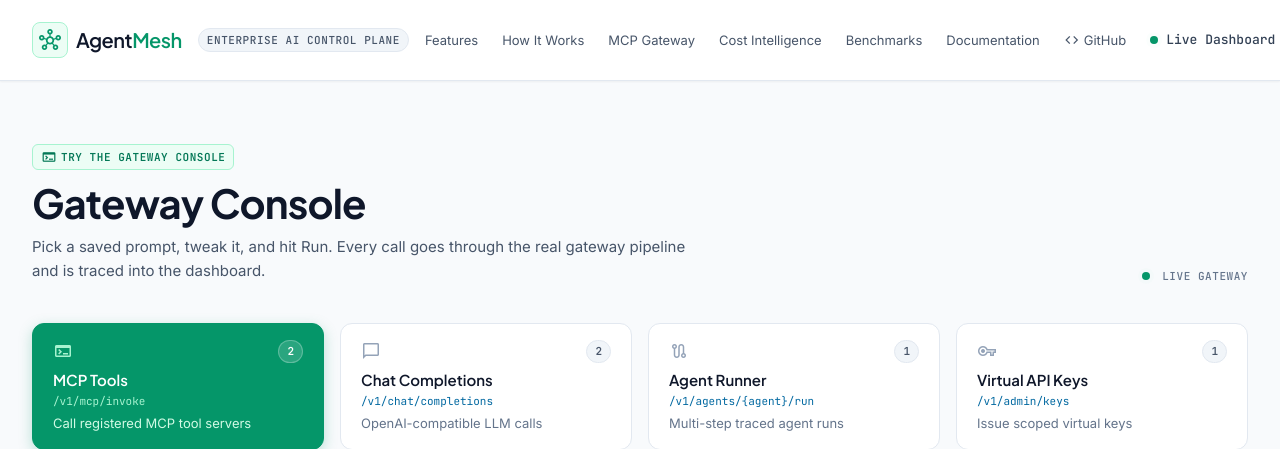
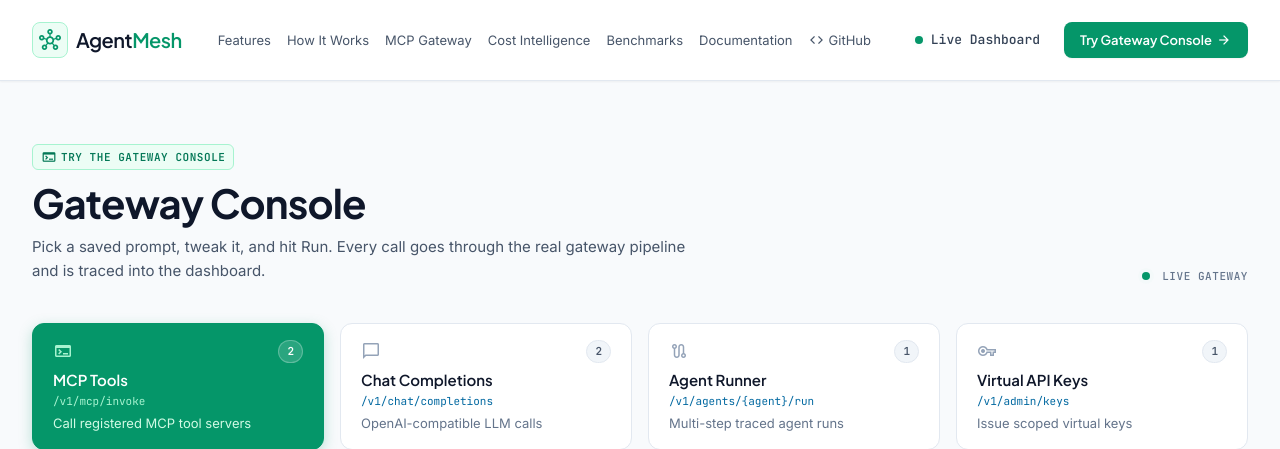
Before and after one commit to Apoorva5544/Agentmesh, a FastAPI app: page /sandbox in a window 1280 px wide. Shown: the top 449 px of the page. Run offline with FastAPI, Linux system fonts and the light colour scheme; parts of the project's set-up code (start-up, migrations or seed data) failed here and were passed over; some libraries are stand-ins or nearby versions.

Commit message:
header overlap fix

```diff
--- a/app/templates/partials/header.html
+++ b/app/templates/partials/header.html
@@ -1,5 +1,5 @@
 <header class="fixed top-0 w-full z-50 bg-white/90 backdrop-blur-xl border-b border-slate-200 shadow-sm"><div class="h-20 max-w-[1280px] mx-auto px-margin flex items-center justify-between gap-space-md">
-<div class="flex items-center gap-space-md shrink-0"><a class="flex items-center gap-space-xs group" data-path="home" href="/"><div class="w-9 h-9 rounded-lg bg-emerald-50 border border-emerald-200 flex items-center justify-center text-emerald-600 group-hover:bg-emerald-100 transition-colors"><span class="material-symbols-outlined text-[22px]">hub</span></div><span class="font-headline-md text-headline-md tracking-tight text-slate-900">Agent<span class="text-emerald-600">Mesh</span></span></a><span class="hidden xl:inline-flex items-center px-space-xs py-space-2xs rounded-full bg-slate-100 border border-slate-200 font-label-mono-xs text-label-mono-xs text-slate-600 uppercase tracking-wider">Enterprise AI Control Plane</span></div>
-<nav class="hidden lg:flex items-center gap-space-md xl:gap-space-lg shrink-0" data-active-classes="text-emerald-600 font-semibold"><a class="font-body-sm text-body-sm text-slate-600 hover:text-slate-900 transition-colors whitespace-nowrap" data-path="features" href="/#features">Features</a><a class="font-body-sm text-body-sm text-slate-600 hover:text-slate-900 transition-colors whitespace-nowrap" data-path="how-it-works" href="/#how-it-works">How It Works</a><a class="font-body-sm text-body-sm text-slate-600 hover:text-slate-900 transition-colors whitespace-nowrap" data-path="mcp-gateway" href="/#mcp-gateway">MCP Gateway</a><a class="font-body-sm text-body-sm text-slate-600 hover:text-slate-900 transition-colors whitespace-nowrap" data-path="cost-intelligence" href="/#cost-intelligence">Cost Intelligence</a><a class="font-body-sm text-body-sm text-slate-600 hover:text-slate-900 transition-colors whitespace-nowrap" data-path="benchmarks" href="/#features">Benchmarks</a><a class="font-body-sm text-body-sm text-slate-600 hover:text-slate-900 transition-colors whitespace-nowrap" data-path="documentation" href="/docs">Documentation</a><a class="font-body-sm text-body-sm text-slate-600 hover:text-slate-900 transition-colors whitespace-nowrap inline-flex items-center gap-space-2xs" href="https://github.com/Apoorva5544/Agentmesh" target="_blank" rel="noopener"><span class="material-symbols-outlined text-[16px]">code</span>GitHub</a></nav>
+<div class="flex items-center gap-space-md shrink-0"><a class="flex items-center gap-space-xs group" data-path="home" href="/"><div class="w-9 h-9 rounded-lg bg-emerald-50 border border-emerald-200 flex items-center justify-center text-emerald-600 group-hover:bg-emerald-100 transition-colors"><span class="material-symbols-outlined text-[22px]">hub</span></div><span class="font-headline-md text-headline-md tracking-tight text-slate-900">Agent<span class="text-emerald-600">Mesh</span></span></a></div>
+<nav class="hidden lg:flex items-center gap-space-md shrink-0" data-active-classes="text-emerald-600 font-semibold"><a class="font-body-sm text-body-sm text-slate-600 hover:text-slate-900 transition-colors whitespace-nowrap" data-path="features" href="/#features">Features</a><a class="font-body-sm text-body-sm text-slate-600 hover:text-slate-900 transition-colors whitespace-nowrap" data-path="how-it-works" href="/#how-it-works">How It Works</a><a class="font-body-sm text-body-sm text-slate-600 hover:text-slate-900 transition-colors whitespace-nowrap" data-path="mcp-gateway" href="/#mcp-gateway">MCP Gateway</a><a class="hidden xl:inline font-body-sm text-body-sm text-slate-600 hover:text-slate-900 transition-colors whitespace-nowrap" data-path="cost-intelligence" href="/#cost-intelligence">Cost Intelligence</a><a class="hidden xl:inline font-body-sm text-body-sm text-slate-600 hover:text-slate-900 transition-colors whitespace-nowrap" data-path="benchmarks" href="/#features">Benchmarks</a><a class="font-body-sm text-body-sm text-slate-600 hover:text-slate-900 transition-colors whitespace-nowrap" data-path="documentation" href="/docs">Documentation</a><a class="font-body-sm text-body-sm text-slate-600 hover:text-slate-900 transition-colors whitespace-nowrap inline-flex items-center gap-space-2xs" href="https://github.com/Apoorva5544/Agentmesh" target="_blank" rel="noopener"><span class="material-symbols-outlined text-[16px]">code</span>GitHub</a></nav>
 <div class="flex items-center gap-space-sm sm:gap-space-md shrink-0"><a class="hidden sm:flex items-center gap-space-xs font-label-code text-label-code text-slate-700 hover:text-slate-900 px-space-xs py-space-2xs rounded-md hover:bg-slate-100 transition-colors" data-path="live-dashboard" href="/dashboard"><span class="relative flex h-2 w-2"><span class="animate-ping absolute inline-flex h-full w-full rounded-full bg-emerald-500 opacity-75"></span><span class="relative inline-flex rounded-full h-2 w-2 bg-emerald-600"></span></span><span>Live Dashboard</span></a><a class="inline-flex items-center justify-center gap-space-2xs px-space-md py-space-xs rounded-lg bg-emerald-600 text-white font-headline-md text-body-sm hover:bg-emerald-700 transition-all shadow-sm" data-path="gateway-console" href="/sandbox"><span class="font-medium">Try Gateway Console</span><span class="material-symbols-outlined text-[16px]">arrow_forward</span></a></div>
 </div></header>
```
